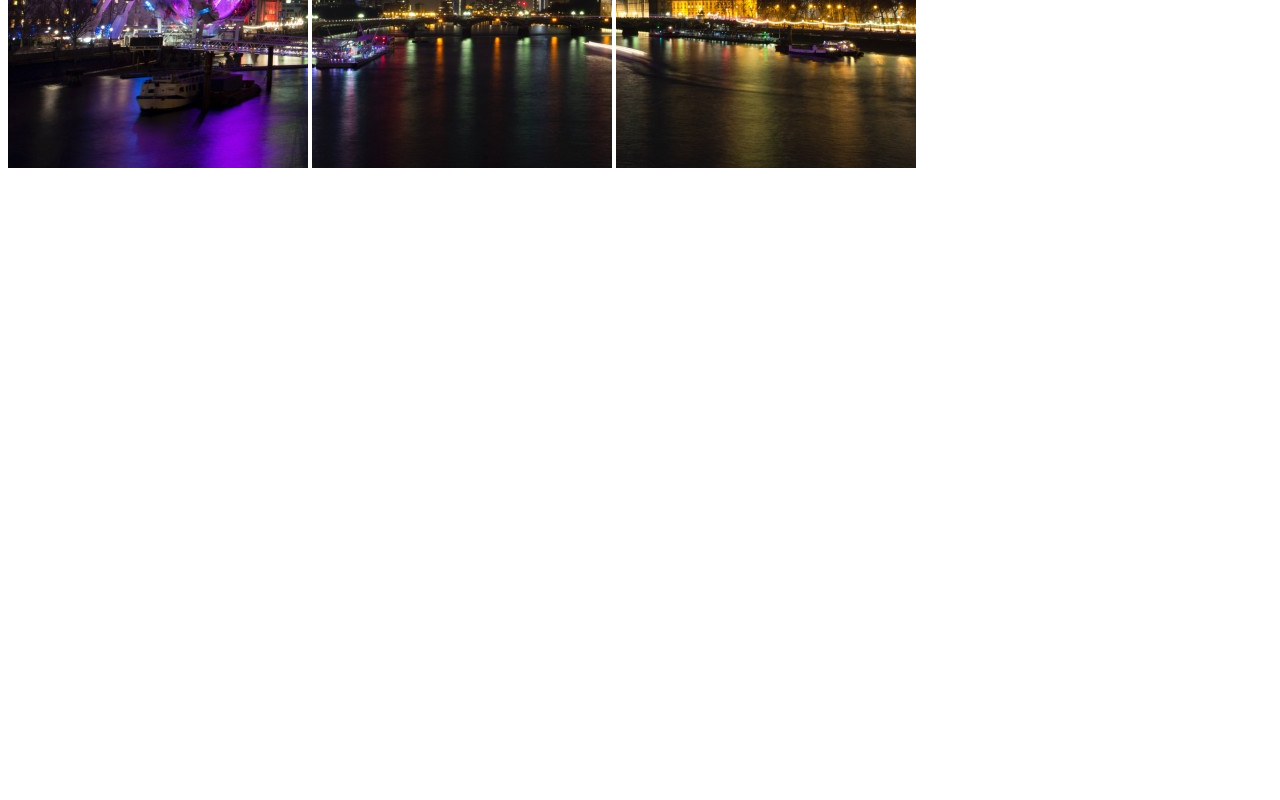
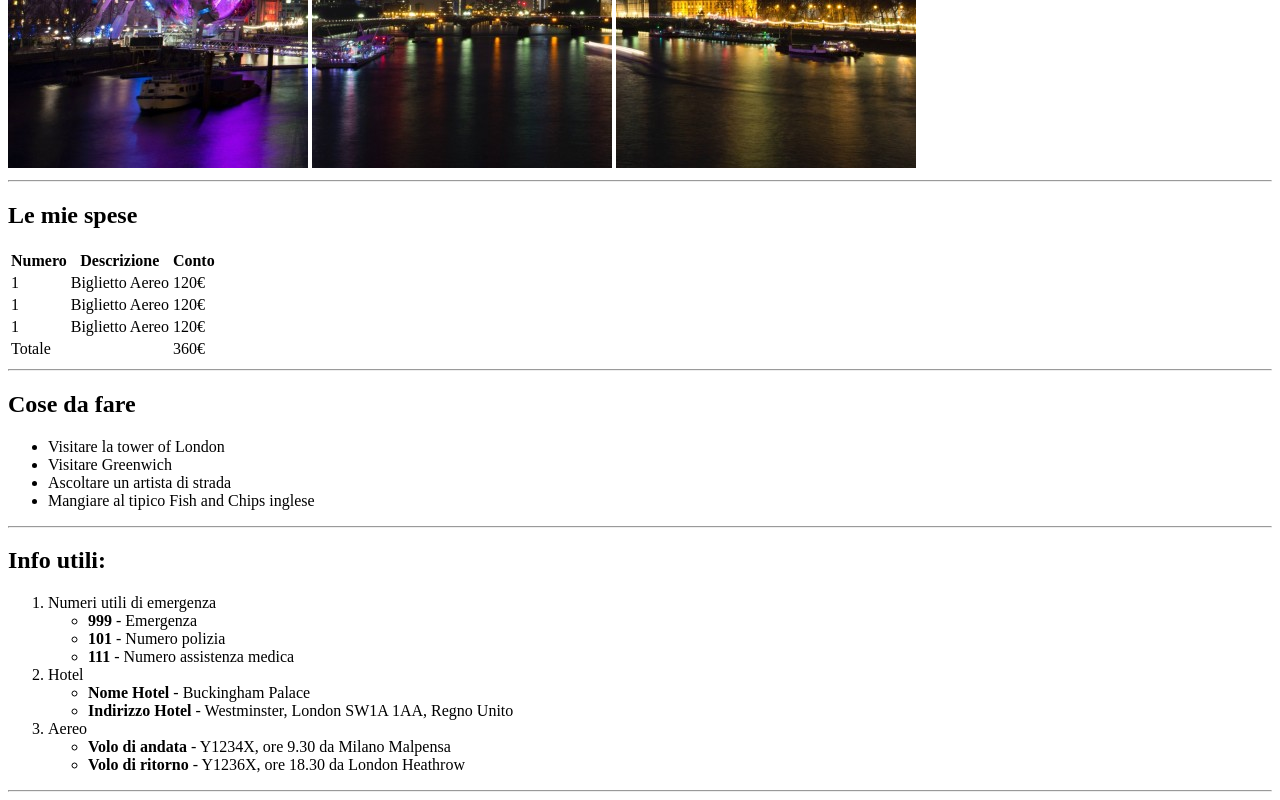
Before and after one commit to davidedev04/html-london-trip, a plain HTML site: page index.html in a window 1280 px wide. Shown: the part 512-1312 px from the top of the page. Before the commit the page ends 800 px from the top, so only its background shows below. Drawn offline with Linux system fonts and the light colour scheme.

Commit message:
creazione contenuto centrale

```diff
--- a/index.html
+++ b/index.html
@@ -1,16 +1,108 @@
 <!DOCTYPE html>
 <html lang="en">
+
 <head>
     <meta charset="UTF-8">
     <meta name="viewport" content="width=device-width, initial-scale=1.0">
     <title>Viaggio a Londra</title>
 </head>
+
 <body>
+
+    <!-- titolo e immagine header -->
+
     <header>
         <h1>Il mio viaggio a Londra</h1>
         <img src="img/pexels-bill-emrich-230794-0.jpg" alt="parte sinistra foto">
         <img src="img/pexels-bill-emrich-230794-1.jpg" alt="parte centrale foto">
         <img src="img/pexels-bill-emrich-230794-2.jpg" alt="parte destra foto">
     </header>
+    <hr>
+
+    <!--contenuto centrale-->
+
+    <h2>Le mie spese</h2>
+    <table>
+        <thead>
+            <tr>
+                <th>Numero</th>
+                <th>Descrizione</th>
+                <th>Conto</th>
+            </tr>
+        </thead>
+        <tbody>
+            <tr>
+                <td>1</td>
+                <td>Biglietto Aereo</td>
+                <td>120€</td>
+            </tr>
+            <tr>
+                <td>1</td>
+                <td>Biglietto Aereo</td>
+                <td>120€</td>
+            </tr>
+            <tr>
+                <td>1</td>
+                <td>Biglietto Aereo</td>
+                <td>120€</td>
+            </tr>
+            <tr>
+                <td>Totale</td>
+                <td></td>
+                <td>360€</td>
+            </tr>
+        </tbody>
+    </table>
+    <hr>
+    <h2>Cose da fare</h2>
+    <ul>
+        <li>Visitare la tower of London</li>
+        <li>Visitare Greenwich</li>
+        <li>Ascoltare un artista di strada</li>
+        <li>Mangiare al tipico Fish and Chips inglese</li>
+    </ul>
+    <hr>
+    <h2>Info utili:</h2>
+    <ol>
+        <li>
+            Numeri utili di emergenza
+            <ul>
+                <li>
+                    <strong>999</strong> - Emergenza
+                </li>
+                <li>
+                    <strong>101</strong> - Numero polizia
+                </li>
+                <li>
+                    <strong>111</strong> - Numero assistenza medica
+                </li>
+            </ul>
+        </li>
+        <li>
+            Hotel
+            <ul>
+                <li>
+                    <strong>Nome Hotel</strong> - Buckingham Palace
+                </li>
+                <li>
+                    <strong>Indirizzo Hotel</strong> - Westminster, London SW1A 1AA, Regno Unito
+                </li>
+            </ul>
+        </li>
+        <li>
+            Aereo
+            <ul>
+                <li>
+                    <strong>Volo di andata</strong> - Y1234X, ore 9.30 da Milano Malpensa
+                </li>
+                <li>
+                    <strong>Volo di ritorno</strong> - Y1236X, ore 18.30 da London Heathrow
+                </li>
+            </ul>
+        </li>
+    </ol>
+    <hr>
+
 </body>
+
 </html>
```
